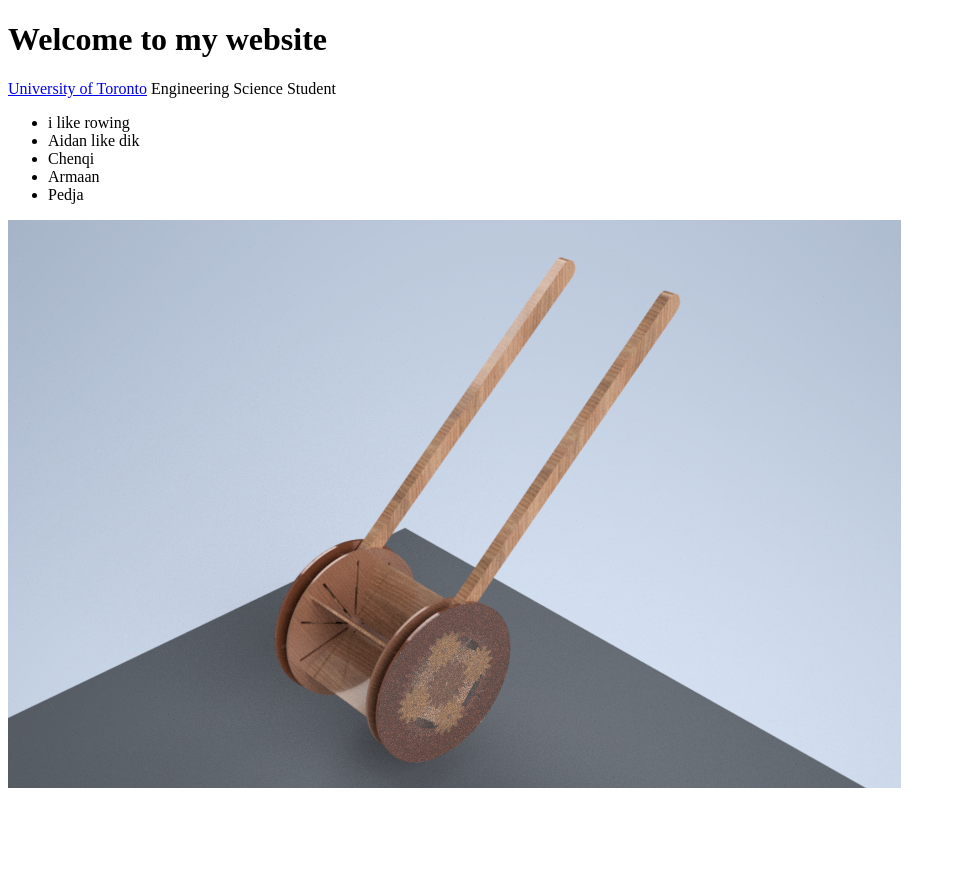
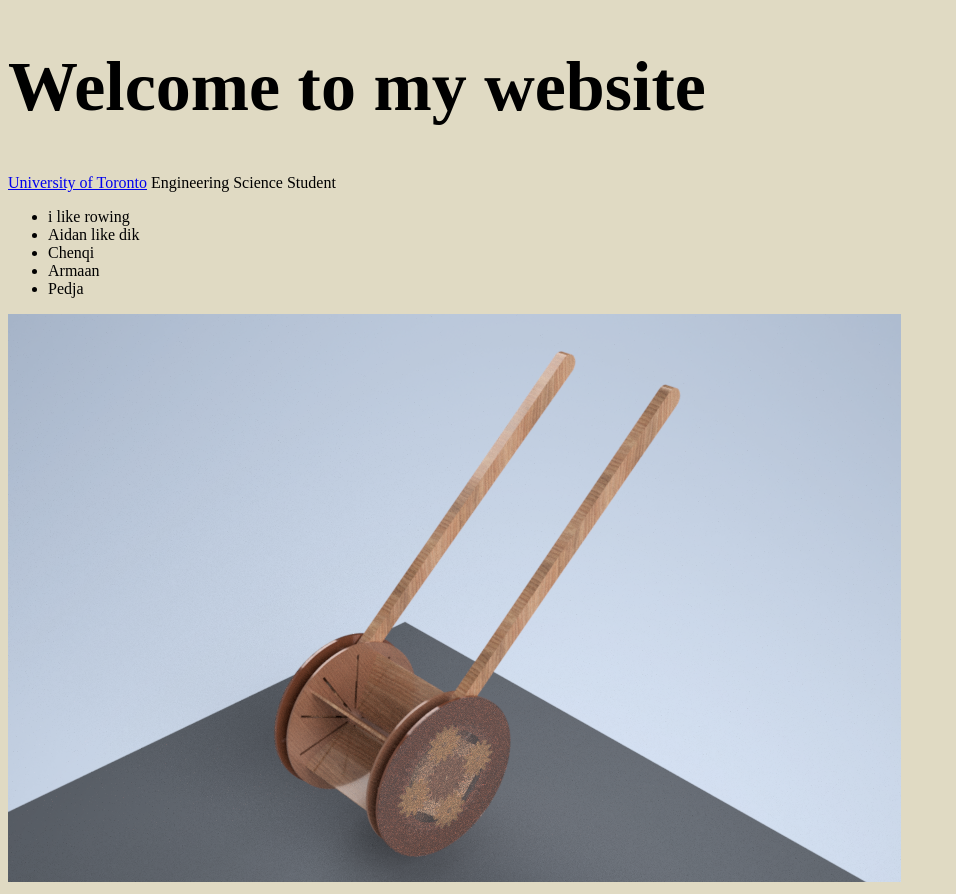
Before and after one commit to hailinlwang/hailinlwang.github.io, a plain HTML site: page index.html in a window 1280 px wide. Shown: the whole page, without its empty margins (0-956 px from the left). Before the commit the page ends 800 px from the top, so only its background shows below. Drawn offline with Linux system fonts and the light colour scheme.

Commit message:
Added a new CSS template

```diff
--- /dev/null
+++ b/index.css
@@ -0,0 +1,8 @@
+body {
+	background-color: #e0dac3;
+	/*HEX type #, other you do: rgb(200,200,200), or rgba(100,100,100,transparency), or blue*/
+}
+
+h1 {
+	font-size: 70px;
+}
--- a/index.html
+++ b/index.html
@@ -3,6 +3,7 @@
 <html>
 	<head>
 		<title>Hailin's Website</title>
+		<link rel="stylesheet" type="text/css" href="./index.css">
 	</head>
 	<body>
 		<!-- Put shit in here -->
```
